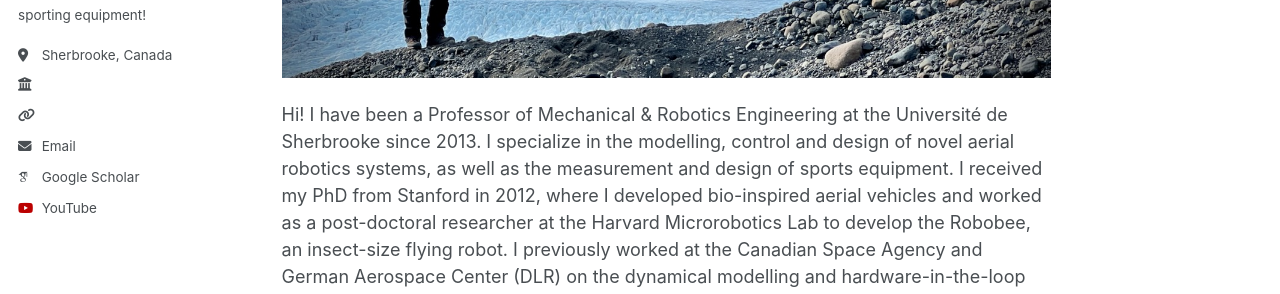
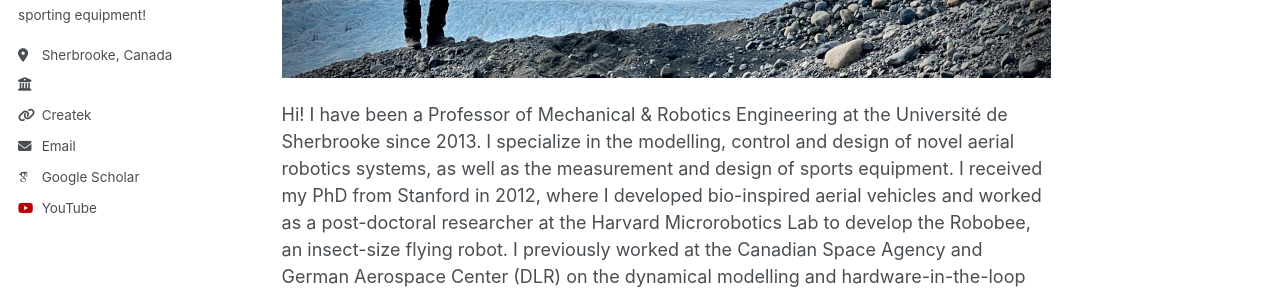
Before and after one commit to alexislussierdesbiens/alexislussierdesbiens.github.io, a Jekyll site: the page built from _pages/about.md, in a window 1280 px wide. Shown: the part 429-723 px from the top of the page. Built offline with Jekyll 4.4.1, drawn with Linux system fonts in a browser that asks for light colours; some web fonts are replaced.

Commit message:
Update author-profile.html

```diff
--- a/_includes/author-profile.html
+++ b/_includes/author-profile.html
@@ -34,10 +34,10 @@
         <li><a href="{{ author.uri }}"><i class="fas fa-fw fa-link icon-pad-right" aria-hidden="true"></i>{{ site.data.ui-text[site.locale].website_label | default: "Website" }}</a></li>
       {% endif %}
       {% if author.udes %}
-        <li><a href="{{ author.udes }}"><i class="fas fa-fw fa-building-columns icon-pad-right" aria-hidden="true"></i>{{ default: "Université de Sherbrooke" }}</a></li>
+        <li><a href="{{ author.udes }}"><i class="fas fa-fw fa-building-columns icon-pad-right" aria-hidden="true"></i>{{Université de Sherbrooke}}</a></li>
       {% endif %}
       {% if author.createk %}
-        <li><a href="{{ author.createk }}"><i class="fas fa-fw fa-link icon-pad-right" aria-hidden="true"></i>{{ default: "Createk" }}</a></li>
+        <li><a href="{{ author.createk }}"><i class="fas fa-fw fa-link icon-pad-right" aria-hidden="true"></i>{{"Createk"}}</a></li>
       {% endif %}
       {% if author.email %}
         <li><a href="mailto:{{ author.email }}"><i class="fas fa-fw fa-envelope icon-pad-right" aria-hidden="true"></i>{{ site.data.ui-text[site.locale].email_label | default: "Email" }}</a></li>
```
